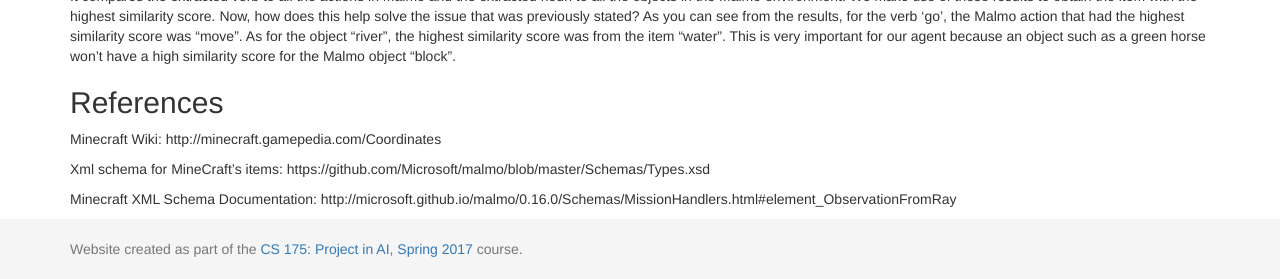
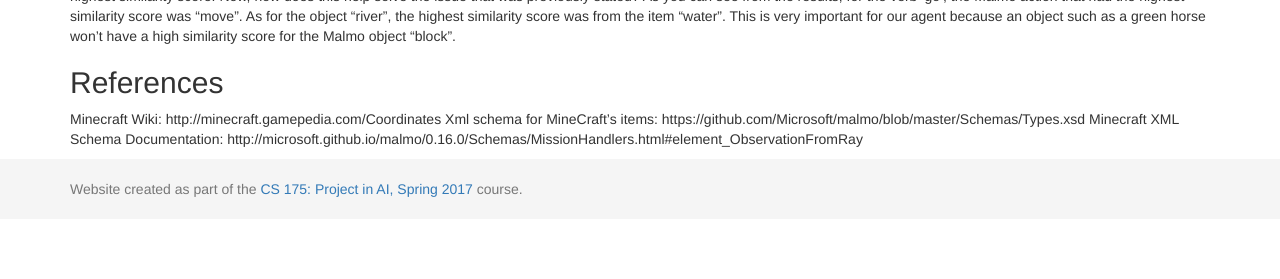
Before and after one commit to quanal/Captain-Commando, a Jekyll site: the page built from docs/final.md, in a window 1280 px wide and 900 px high, scrolled down 8149 px, cut to the strip 621-900 px from the top of the window. Built offline with Jekyll 4.4.1, drawn with Linux system fonts in a browser that asks for light colours; after the commit the page ends 8989 px from its top, so only the background shows below that.

Commit message:
Create final.md

```diff
--- a/docs/final.md
+++ b/docs/final.md
@@ -99,7 +99,6 @@ Let’s look at a look at the output of our state machine,
 
 Notice that the input is the same as the POS tagger example, in this case pink was detected as the adjective and the finite machine also outputs the accepting state in which it terminated.
 
-
 <h4><b>Test</b></h4>
 Let’s compare how both methods compare to each other to see which one is more efficient in extracting the verb, adjective and the noun for a set of 100 sentences.
 First, the test data is structures as follows,
@@ -118,10 +117,7 @@ The key of the dictionary represents the input that will be passed to the POS ta
 <br>
 <img src="blob:https://www.flickr.com/9f2bf1e1-2fe0-4cb9-9dea-7b723951932d">
 
-<br>
 Using the 100 manually generated test data sentences we see that the finite machine gets 78% correct while POS tagger only gets 34% correct. Keep in mind that the reason for this outcome is because most of the test data is constructed so that our state machine could accept the command. If we were to change the data in a way that our state machine won’t be able to accept it, then we would have a different outcome. However, since we are focusing on commands that would work on Malmo, we restrict the amount of sentence structure in order to get a better performance with our extractor. Another approach could be to update the finite machine to accept more complex commands.
-
-
 
 <h3><b>Qualitative:</b></h3>
 <h4><b>Gemsin Word2Vec (Automated) vs Textblob Classifier (Manual)</b></h4>
@@ -166,12 +162,6 @@ It compares the extracted verb to all the actions in Malmo and the extracted nou
 
 
 ## References
-
-Minecraft Wiki:
-http://minecraft.gamepedia.com/Coordinates
-
-Xml schema for MineCraft's items:
-https://github.com/Microsoft/malmo/blob/master/Schemas/Types.xsd
-
-Minecraft XML Schema Documentation:
-http://microsoft.github.io/malmo/0.16.0/Schemas/MissionHandlers.html#element_ObservationFromRay
+Minecraft Wiki: http://minecraft.gamepedia.com/Coordinates
+Xml schema for MineCraft's items: https://github.com/Microsoft/malmo/blob/master/Schemas/Types.xsd
+Minecraft XML Schema Documentation: http://microsoft.github.io/malmo/0.16.0/Schemas/MissionHandlers.html#element_ObservationFromRay
```
